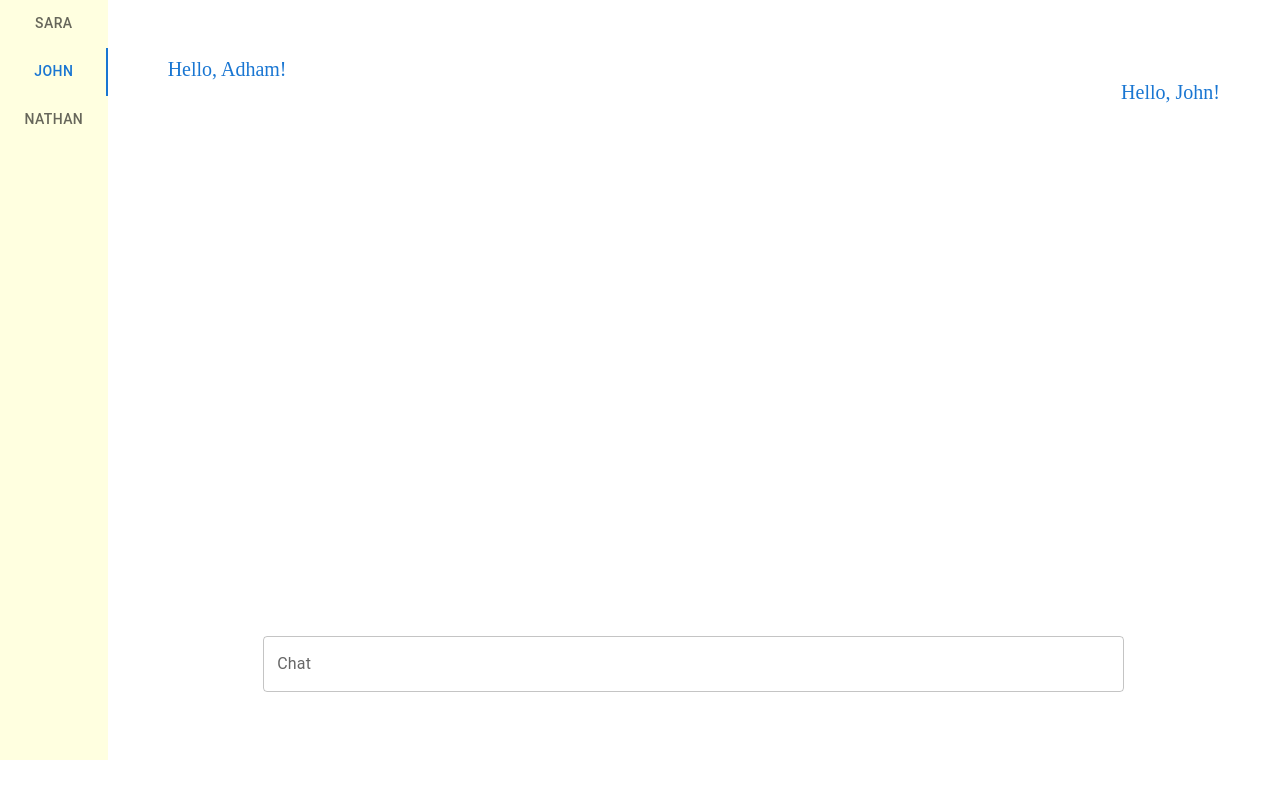
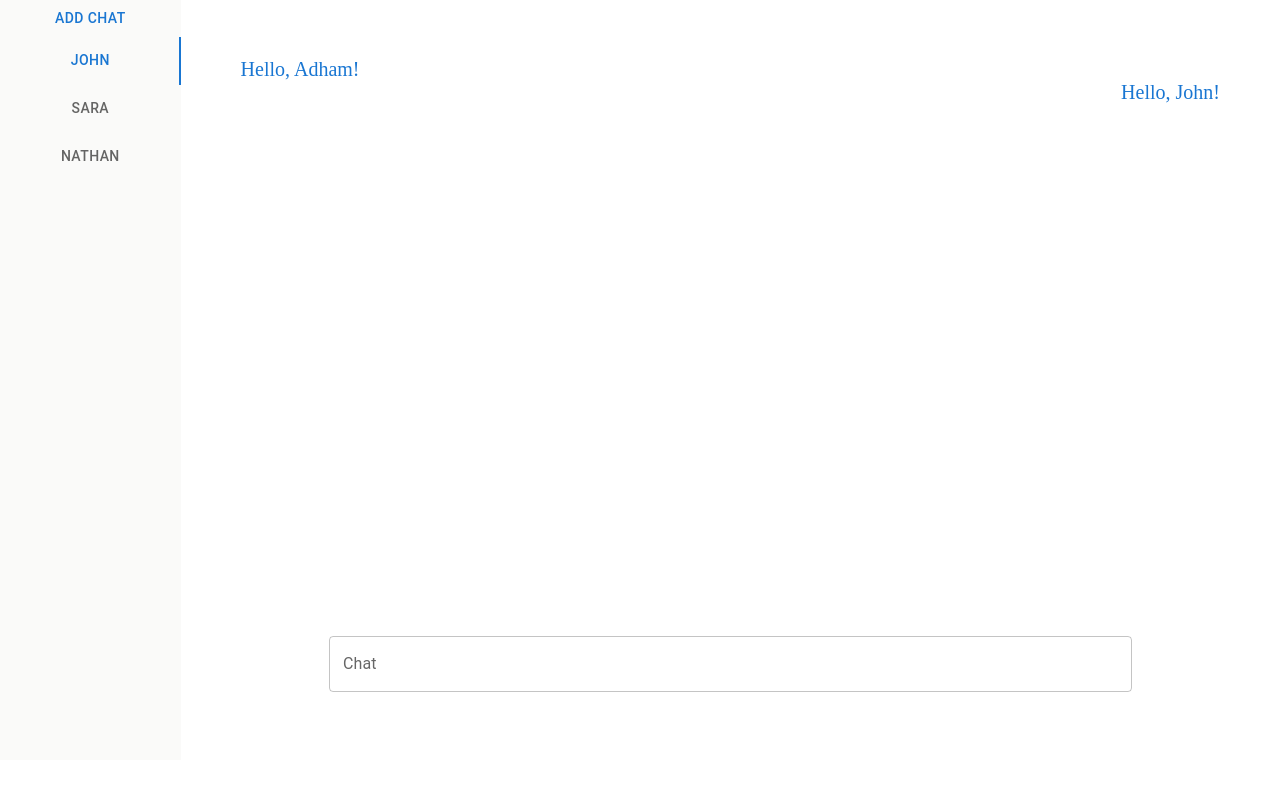
Before and after one commit to abishr12/Typeface-Chat-App, a React (Create React App) app: page / in a window 1280 px wide. Built offline with nearby package versions, Linux system fonts and the light colour scheme.

Commit message:
add chat

```diff
--- a/src/ChatApplication.tsx
+++ b/src/ChatApplication.tsx
@@ -6,40 +6,49 @@ import { Message, MessageList, User } from './data-access/types';
 const messages: MessageList = {
   5349: [
     { id: 1, userId: 5349, text: 'Hello, Adham!', timestamp: 1634054160 },
+    { id: 2, userId: 0, text: 'Hello, Sara!', timestamp: 1634054161 },
+  ],
+  4902: [
+    { id: 1, userId: 4902, text: 'Hello, Adham!', timestamp: 1634054160 },
     { id: 2, userId: 0, text: 'Hello, John!', timestamp: 1634054161 },
   ],
   7241: [
     { id: 1, userId: 7241, text: 'Hello, Adham!', timestamp: 1634054160 },
     { id: 2, userId: 0, text: 'Hello, Nathan!', timestamp: 1634054161 },
   ],
-  4902: [
-    { id: 1, userId: 4902, text: 'Hello, Adham!', timestamp: 1634054160 },
-    { id: 2, userId: 0, text: 'Hello, Sara!', timestamp: 1634054161 },
-  ],
 };
+const users = {
+  0: { id: 0, name: 'Adham' },
+  4902: { id: 4902, name: 'John' },
+  5349: { id: 5349, name: 'Sara' },
+  7241: { id: 7241, name: 'Nathan' },
+};
+
 const ChatApplication = () => {
   const [chatMessages, setChatMessages] = useState(messages);
+  const [chatUsers, setChatUsers] = useState(users);
 
-  const users = {
-    0: { id: 0, name: 'Adham' },
-    5349: { id: 5349, name: 'John' },
-    7241: { id: 7241, name: 'Nathan' },
-    4902: { id: 4902, name: 'Sara' },
+  const [chatUserId, setChatUserId] = useState(4902);
+
+  const handleAddChat = (newChatName: string) => {
+    const newUserId = Math.floor(1000 + Math.random() * 9000);
+    const newUser: User = { id: newUserId, name: newChatName };
+    setChatUsers({ ...chatUsers, [newUserId]: newUser });
+    setChatMessages({ ...chatMessages, [newUserId]: [] });
+    setChatUserId(newUserId);
   };
 
-  const [chatUserId, setChatUserId] = useState(5349);
-
-  // TODO: In ChatWindow, only send relevant user chat based off of the user id
   return (
     <div className={styles.chatApp}>
       <SidePanel
-        users={users}
+        users={chatUsers}
         chatUserId={chatUserId}
         setChatUserId={setChatUserId}
+        handleAddChat={handleAddChat}
       />
       <ChatWindow
         messages={chatMessages[chatUserId]}
-        users={users}
+        users={chatUsers}
         chatUserId={chatUserId}
         setChatMessages={setChatMessages}
       />
--- a/src/components/SidePanel/index.module.css
+++ b/src/components/SidePanel/index.module.css
@@ -1,6 +1,24 @@
 .sidePanel {
-  background-color: lightyellow;
-  width: 10%;
+  background-color: rgba(186, 186, 178, 0.076);
+  width: 18%;
   box-sizing: border-box;
   min-width: 100px;
+  display: flex;
+  flex-direction: column;
+  /* justify-content: center; */
 }
+
+.addChatTextField {
+  width: 80%;
+  font-size: 12px;
+}
+
+.textField {
+  width: 100%;
+  display: flex;
+  justify-content: center;
+}
+
+.addChatTextField > :global(.MuiInputBase-root) {
+  font-size: 12px;
+}
--- a/src/components/SidePanel/index.tsx
+++ b/src/components/SidePanel/index.tsx
@@ -1,5 +1,5 @@
 import React from 'react';
-import { Tabs, Tab } from '@mui/material';
+import { Tabs, Tab, Button, TextField } from '@mui/material';
 import { UserList } from '../../data-access/types';
 import styles from './index.module.css';
 
@@ -7,32 +7,61 @@ interface SidePanelProps {
   users: UserList;
   chatUserId: number;
   setChatUserId: (userId: number) => void;
+  handleAddChat: (newChatName: string) => void;
 }
 
 // Todo: Delete chat
-const SidePanel = ({ users, chatUserId, setChatUserId }: SidePanelProps) => {
+const SidePanel = ({
+  users,
+  chatUserId,
+  setChatUserId,
+  handleAddChat,
+}: SidePanelProps) => {
   const userValues = Object.values(users).filter(
     (entry) => entry.name !== 'Adham',
   );
+
+  const [openAddChatTextField, setOpenAddChatTextField] = React.useState(false);
+  const [newChatName, setNewChatName] = React.useState('');
+
   return (
+    <div className={styles.sidePanel}>
+      <Button onClick={() => setOpenAddChatTextField(true)}>Add Chat</Button>
       <Tabs
         value={userValues.findIndex((user) => user.id === chatUserId)}
         variant="scrollable"
         scrollButtons="auto"
         aria-label="chats"
         orientation="vertical"
-      className={styles.sidePanel}
       >
-      {userValues.map((user, index) => (
+        {userValues.map((user) => (
           <Tab
             key={user.id}
             label={user.name}
             onClick={() => {
               setChatUserId(user.id);
+              setOpenAddChatTextField(false);
             }}
           />
         ))}
       </Tabs>
+      {openAddChatTextField && (
+        <div className={styles.textField}>
+          <TextField
+            type="text"
+            placeholder="Enter user name"
+            onChange={(e) => setNewChatName(e.target.value)}
+            className={styles.addChatTextField}
+            onKeyDown={(e) => {
+              if (e.key === 'Enter') {
+                handleAddChat(newChatName);
+                setOpenAddChatTextField(false);
+              }
+            }}
+          />
+        </div>
+      )}
+    </div>
   );
 };
 export default SidePanel;
--- a/src/data-access/types.ts
+++ b/src/data-access/types.ts
@@ -6,6 +6,7 @@ export interface Message {
 }
 
 export interface User {
+  id: number;
   name: string;
 }
 export interface UserList {
```
Lines whose indentation alone changed are shown as unchanged.
